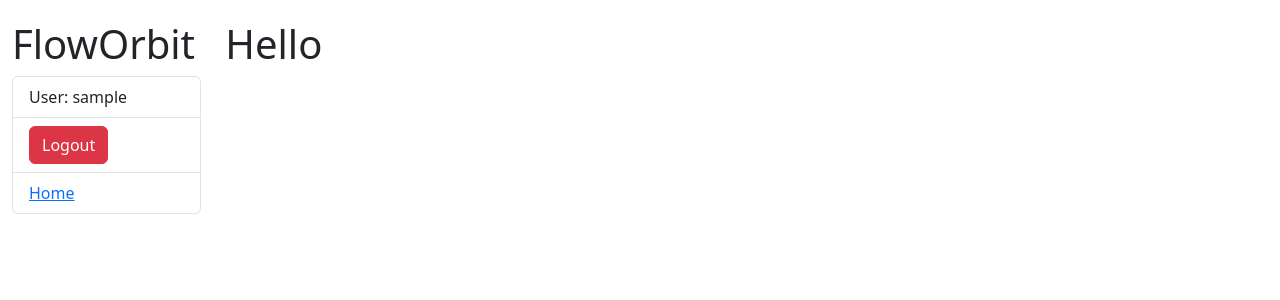
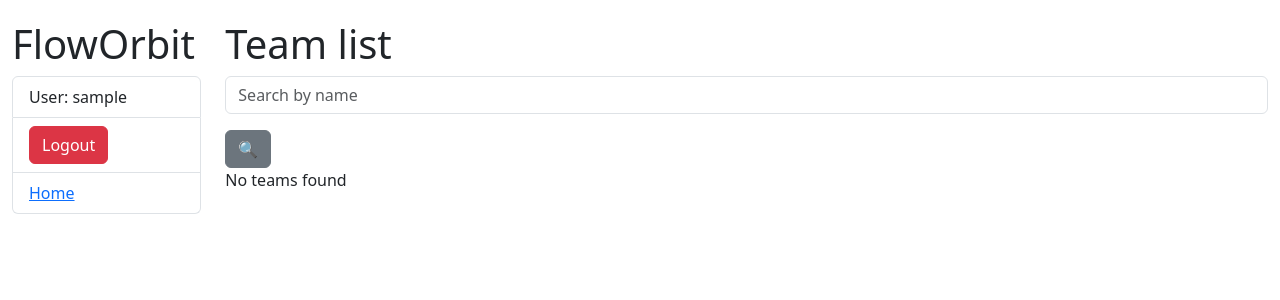
Before and after one commit to 20jofi00/floworbit-task-manager, a Django app: page / in a window 1280 px wide. Shown: the top 300 px of the page. Run offline with Django 5.2, Linux system fonts and the light colour scheme; the visitor is signed in with stand-in values (Sample User, id 1); data that the repository does not hold is empty; some libraries are stand-ins or nearby versions.

Commit message:
show searchable team list for signed-in workers on home page

```diff
--- a/teams/urls.py
+++ b/teams/urls.py
@@ -1,10 +1,11 @@
 from django.urls import path
 
-from teams.views import team_selection
-
+from teams.views import (
+    TeamListView,
+)
 
 app_name = "teams"
 
 urlpatterns = [
-    path("", team_selection, name="team_selection"),
+    path("", TeamListView.as_view(), name="team-list"),
 ]
--- a/teams/views.py
+++ b/teams/views.py
@@ -1,8 +1,24 @@
-from django.contrib.auth.decorators import login_required
-from django.http import HttpRequest, HttpResponse
-from django.shortcuts import render
+from django.views import generic
+from django.contrib.auth.mixins import LoginRequiredMixin
+
+from teams.forms import TeamSearchForm
+from teams.models import Team
 
 
-@login_required
-def team_selection(request: HttpRequest) -> HttpResponse:
-    return render(request, "teams/team_selection.html")
+class TeamListView(LoginRequiredMixin, generic.ListView):
+    model = Team
+    paginate_by = 5
+
+    def get_context_data(self, **kwargs):
+        context = super(TeamListView, self).get_context_data(**kwargs)
+        context["search_form"] = self.search_form
+        return context
+
+    def get_queryset(self):
+        queryset = Team.objects.filter(members__id=self.request.user.id).order_by("pk")
+        self.search_form = TeamSearchForm(self.request.GET)
+        if self.search_form.is_valid():
+            queryset = queryset.filter(
+                name__icontains=self.search_form.cleaned_data["name"]
+            )
+        return queryset
--- a/templates/includes/sidebar.html
+++ b/templates/includes/sidebar.html
@@ -9,6 +9,6 @@
   </li>
 
   <li class="list-group-item">
-    <a href="{% url 'teams:team_selection' %}">Home</a>
+    <a href="{% url 'teams:team-list' %}">Home</a>
   </li>
 </ul>
--- a/templates/teams/team_selection.html
+++ /dev/null
@@ -1,5 +0,0 @@
-{% extends "base.html" %}
-
-{% block content %}
-  <h1>Hello</h1>
-{% endblock %}
```
